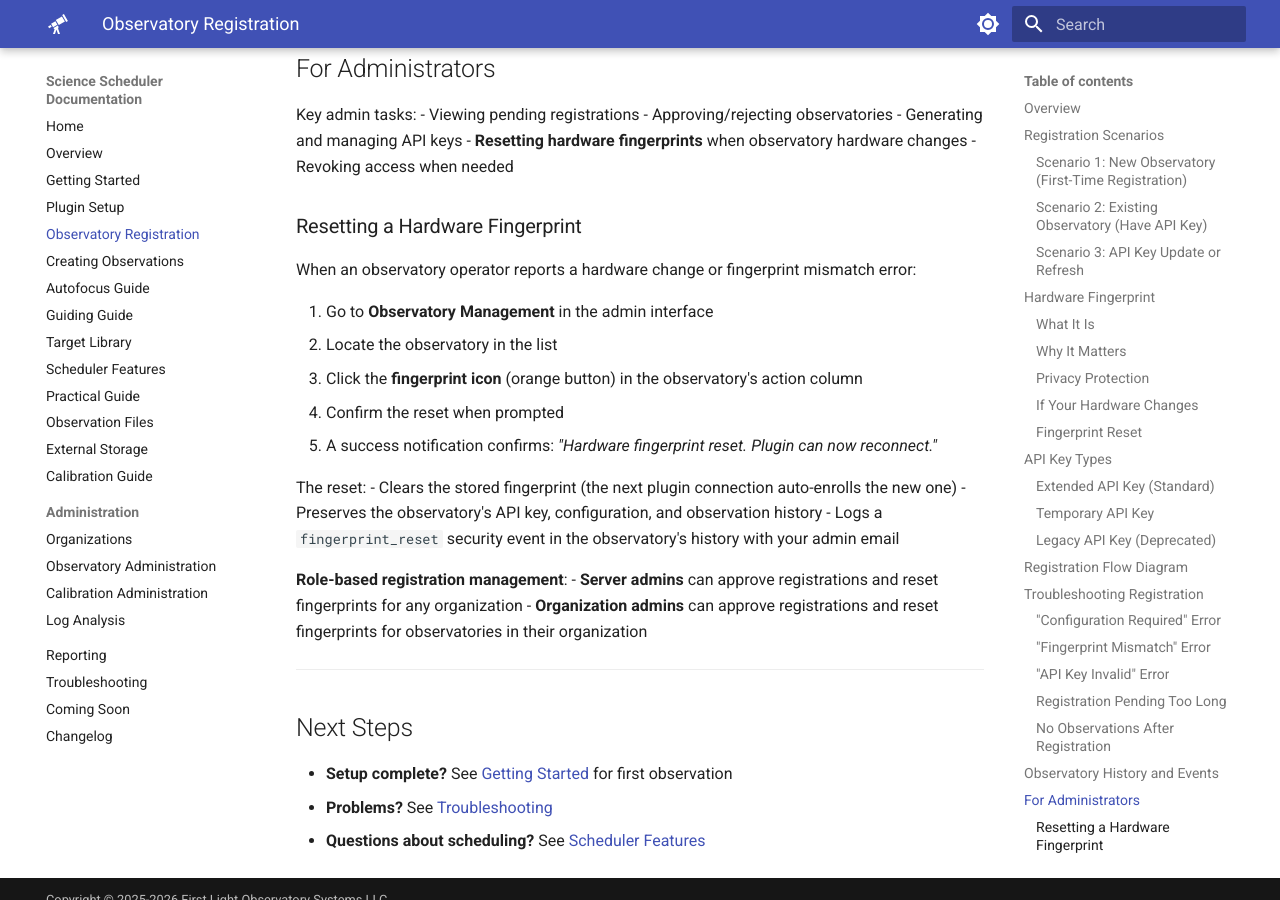
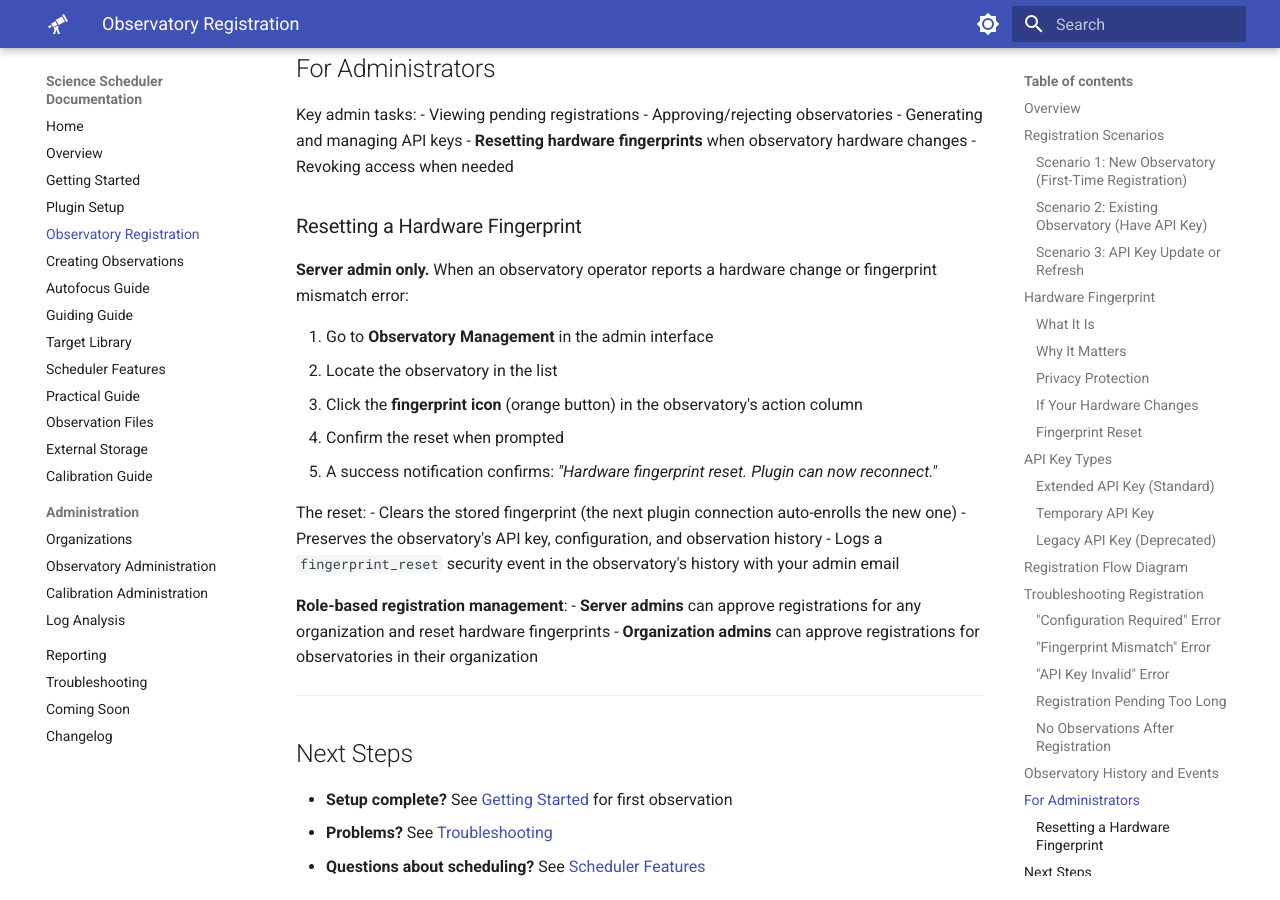
Before and after one commit to First-Light-Systems/nina-scheduler-docs, an MkDocs documentation site: the page built from docs/OBSERVATORY_REGISTRATION.md, in a window 1280 px wide and 900 px high, scrolled down 6397 px. Built offline with MkDocs 1.6.1 and Material for MkDocs 9.7.7, drawn with Linux system fonts in a browser that asks for light colours.

Commit message:
Restrict fingerprint reset docs to server admin only
Co-Authored-By: Claude Opus 4.6 <noreply@anthropic.com>

```diff
--- a/docs/OBSERVATORY_REGISTRATION.md
+++ b/docs/OBSERVATORY_REGISTRATION.md
@@ -297,7 +297,7 @@ Key admin tasks:
 
 ### Resetting a Hardware Fingerprint
 
-When an observatory operator reports a hardware change or fingerprint mismatch error:
+**Server admin only.** When an observatory operator reports a hardware change or fingerprint mismatch error:
 
 1. Go to **Observatory Management** in the admin interface
 2. Locate the observatory in the list
@@ -311,8 +311,8 @@ The reset:
 - Logs a `fingerprint_reset` security event in the observatory's history with your admin email
 
 **Role-based registration management**:
-- **Server admins** can approve registrations and reset fingerprints for any organization
-- **Organization admins** can approve registrations and reset fingerprints for observatories in their organization
+- **Server admins** can approve registrations for any organization and reset hardware fingerprints
+- **Organization admins** can approve registrations for observatories in their organization
 
 ---
 
```
